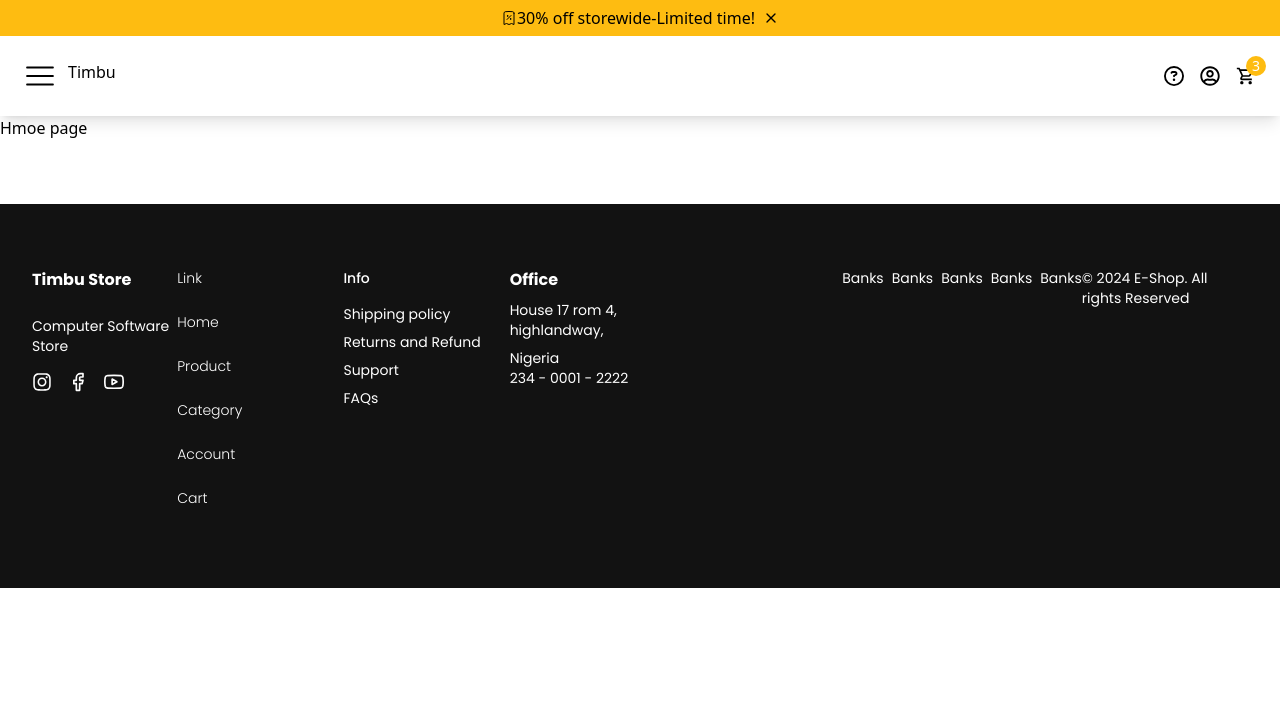
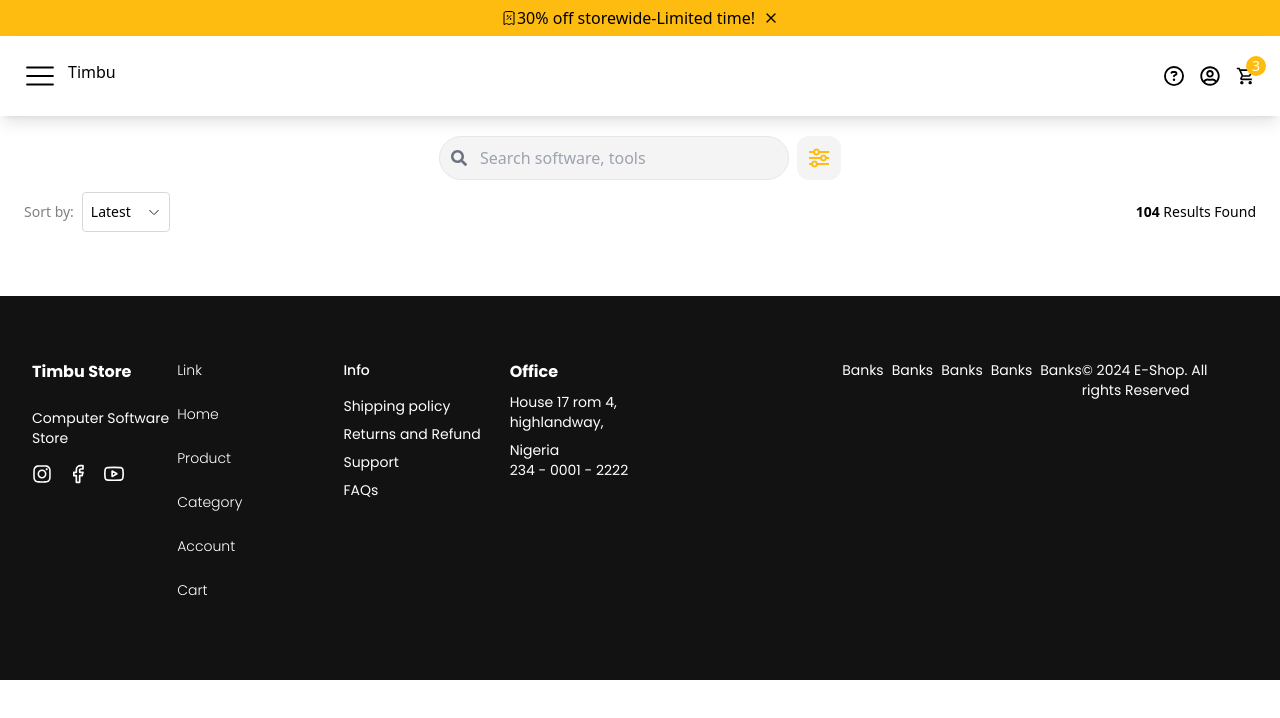
Before and after one commit to Victorvalour/hng11-stage2, a React (Vite) app: page / in a window 1280 px wide. Shown: the top 718 px of the page. Built offline with nearby package versions, Linux system fonts and the light colour scheme.

Commit message:
Added search and sort UI

```diff
--- a/src/components/Layout.tsx
+++ b/src/components/Layout.tsx
@@ -12,7 +12,7 @@ const Layout: React.FC<LayoutProps> = ({ children }) => {
     <div>
       <NotifBar />
       <NavBar />
-      <main>{children}</main>
+      <main className="px-6">{children}</main>
       <Footer />
     </div>
   );
--- /dev/null
+++ b/src/components/Search.tsx
@@ -0,0 +1,30 @@
+import { FaSearch } from "react-icons/fa";
+import { BiSliderAlt } from "react-icons/bi";
+
+const Search = () => {
+  return (
+    <div className="flex mt-5 h-[44px] gap-2 items-center justify-center">
+      <div className="relative flex items-center h-6 w-full max-w-[350px]">
+        <input
+          autoComplete="off"
+          type="text"
+          placeholder="Search software, tools"
+          className="bg-[#F4F4F4] p-2 pl-10 border-[0.5px] rounded-3xl focus:outline-none focus:border-[1px] focus:border-primaryColor w-full md:max-w-120 h-[44px]"
+        />
+        <div
+          onClick={() => {
+            console.log("Search working");
+          }}
+          className="absolute left-3 top-1/2 transform -translate-y-1/2 text-gray-500 cursor-pointer"
+        >
+          <FaSearch />
+        </div>
+      </div>
+      <div className="flex justify-center items-center bg-[#F4F4F4] text-primary2 rounded-xl h-[44px] w-[44px] px-2 text-[24px]">
+        <BiSliderAlt />
+      </div>
+    </div>
+  );
+};
+
+export default Search;
--- /dev/null
+++ b/src/components/Sort.tsx
@@ -0,0 +1,20 @@
+import { PiCaretDownLight } from "react-icons/pi";
+
+const Sort = () => {
+  return (
+    <div className="flex justify-between items-center w-full my-3 text-sm h-[40px]">
+      <div className="flex items-center h-full">
+        <p className="text-[#808080] mr-2">Sort by: </p>
+        <div className="flex items-center border-[1px] border-[#D8D8D8] h-full px-2 rounded gap-4">
+          <p> Latest</p>
+          <PiCaretDownLight />
+        </div>
+      </div>
+      <p>
+        <span className="font-semibold">104</span> Results Found
+      </p>
+    </div>
+  );
+};
+
+export default Sort;
--- a/src/pages/Home.tsx
+++ b/src/pages/Home.tsx
@@ -1,5 +1,13 @@
+import Search from "../components/Search";
+import Sort from "../components/Sort";
+
 const Home = () => {
-  return <div>Hmoe page</div>;
+  return (
+    <div>
+      <Search />
+      <Sort />
+    </div>
+  );
 };
 
 export default Home;
```
